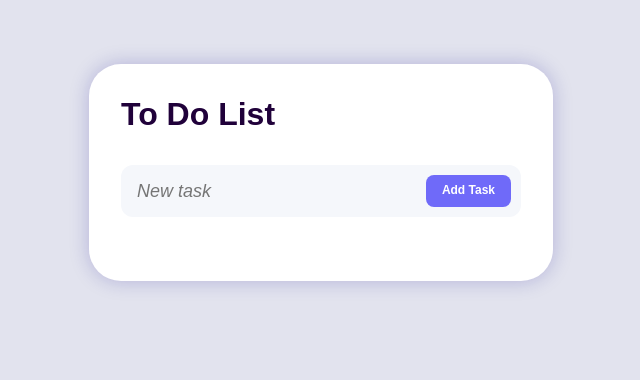
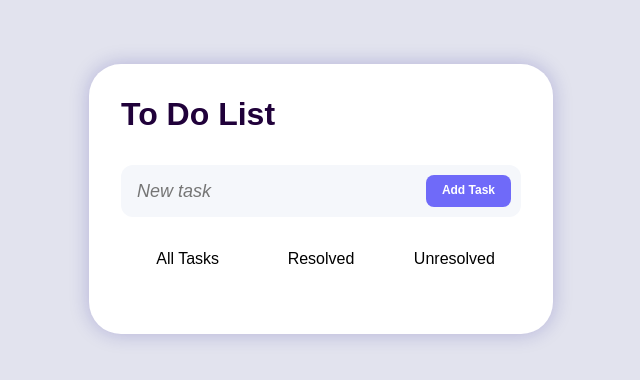
Before and after one commit to wilbertcaba/to-do-app, a React (Create React App) app: page / in a window 1280 px wide. Shown: the top 380 px of the page, without its empty margins (319-959 px from the left). Built offline with nearby package versions, Linux system fonts and the light colour scheme.

Commit message:
UI: created filter buttons

```diff
--- a/src/Components/App/App.css
+++ b/src/Components/App/App.css
@@ -38,6 +38,7 @@ input {
 .task-form {
     position: relative;
     display: flex;
+    margin-bottom: 32px;
 }
 
 .task-form input {
@@ -80,3 +81,17 @@ input {
 .task-form input[type='submit']:hover {
     background-color: #5955c9;
 }
+
+.btn-group {
+    display: flex;
+    justify-content: space-around;
+}
+
+.btn-group button {
+    flex: 1 0 33%;
+    display: block;
+    border: none;
+    background-color: white;
+    cursor: pointer;
+    margin-bottom: 32px;
+}
--- a/src/Components/App/App.js
+++ b/src/Components/App/App.js
@@ -40,6 +40,13 @@ const App = () => {
                 <input type='text' placeholder='New task' value={taskName} onChange={handleChange} />
                 <input type='submit' value='Add Task' />
             </form>
+
+            <div class="btn-group">
+                <button>All Tasks</button>
+                <button>Resolved</button>
+                <button>Unresolved</button>
+            </div>
+
             <ToDoList
                 taskName={taskName}
                 taskList={taskList}
--- a/src/Components/ToDoItem/ToDoItem.js
+++ b/src/Components/ToDoItem/ToDoItem.js
@@ -9,7 +9,7 @@ export const ToDoItem = (props) => {
     }
 
     let resolved = {
-        backgroundColor: '#737373',
+        boxShadow: 'none',
         textDecoration: 'line-through'
     };
 
--- a/src/Components/ToDoList/ToDoList.css
+++ b/src/Components/ToDoList/ToDoList.css
@@ -1,5 +1,4 @@
 .to-do-list {
-    margin-top: 32px;
     display: flex;
     flex-direction: column;
     gap: 16px;
```
